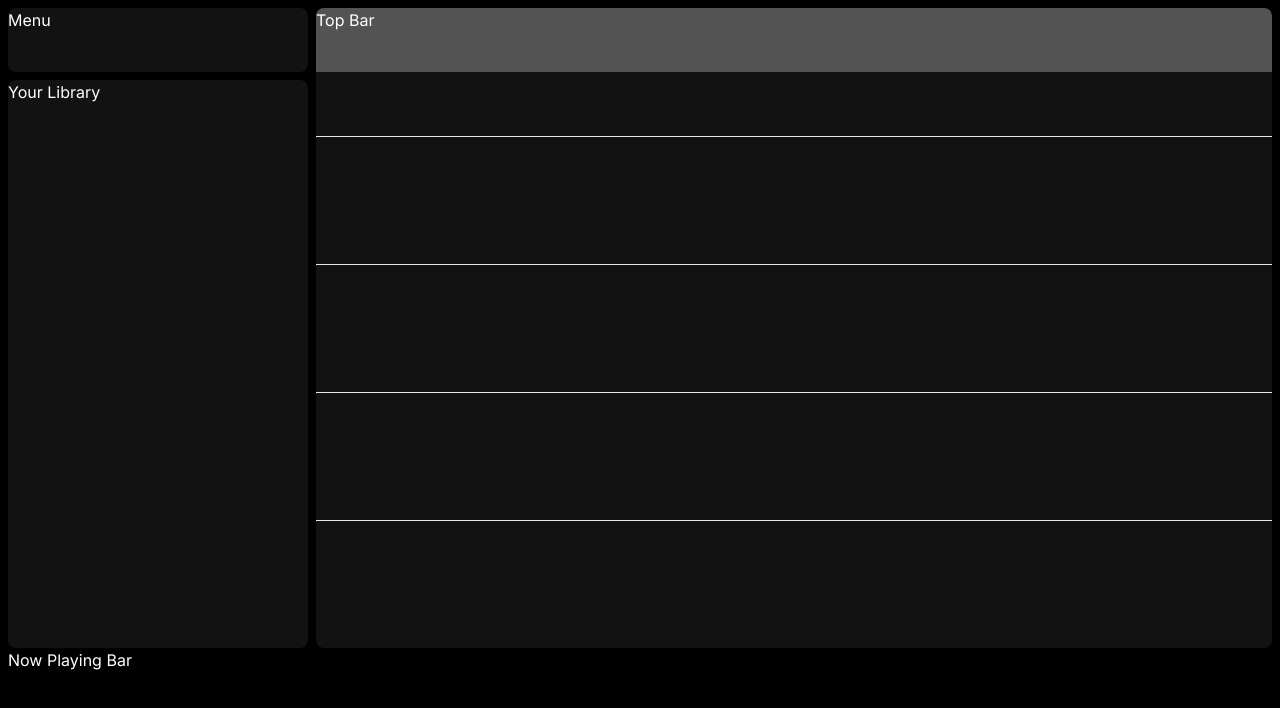
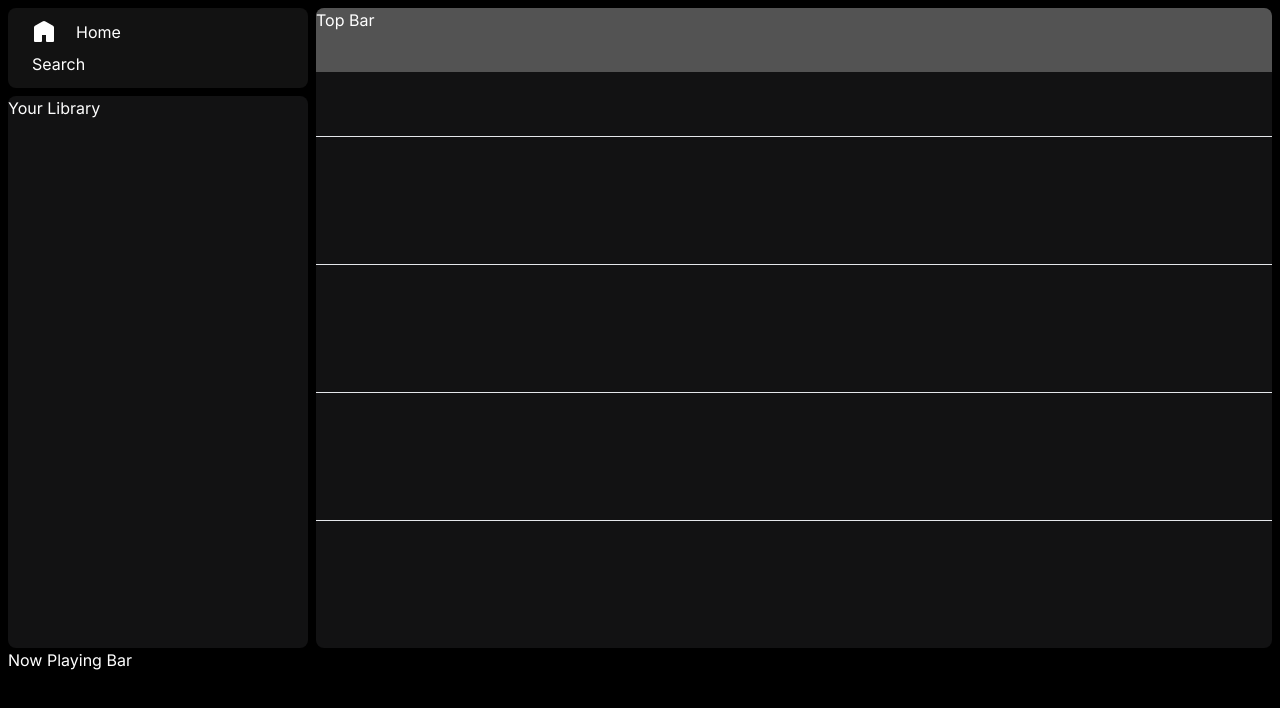
Before and after one commit to RaymarMonte/Spotify-Clone, a Next.js app: page / in a window 1280 px wide. Shown: the top 708 px of the page. Built offline with nearby package versions, Linux system fonts and the light colour scheme.

Commit message:
Added Home Menu

```diff
--- a/src/components/side-bar/menu.tsx
+++ /dev/null
@@ -1,7 +0,0 @@
-export function Menu() {
-    return (
-        <div className="w-full h-16 rounded-lg bg-[#121212]">
-            <p>Menu</p>
-        </div>
-    )
-}
--- /dev/null
+++ b/src/components/side-bar/menu/home-svg-path.tsx
@@ -0,0 +1,5 @@
+export function HomeSVGPath() {
+    return (
+        <path d="M13.5 1.515a3 3 0 0 0-3 0L3 5.845a2 2 0 0 0-1 1.732V21a1 1 0 0 0 1 1h6a1 1 0 0 0 1-1v-6h4v6a1 1 0 0 0 1 1h6a1 1 0 0 0 1-1V7.577a2 2 0 0 0-1-1.732l-7.5-4.33z"></path>
+    )
+}
--- /dev/null
+++ b/src/components/side-bar/menu/menu-item.tsx
@@ -0,0 +1,5 @@
+export function MenuItem() {
+    return (
+        <li className="px-3 py-1"></li>
+    )
+}
--- /dev/null
+++ b/src/components/side-bar/menu/menu.tsx
@@ -0,0 +1,19 @@
+import { HomeSVGPath } from "./home-svg-path";
+
+export function Menu() {
+    return (
+        <div className="w-full px-3 py-2 rounded-lg bg-[#121212]">
+            <ul>
+                <li className="px-3 py-1">
+                    <div className="flex gap-5">
+                        <svg height="24" width="24" className="fill-white">
+                            <HomeSVGPath />
+                        </svg>
+                        <span>Home</span>
+                    </div>
+                </li>
+                <li className="px-3 py-1">Search</li>
+            </ul>
+        </div>
+    )
+}
--- a/src/components/side-bar/side-bar.tsx
+++ b/src/components/side-bar/side-bar.tsx
@@ -1,15 +1,15 @@
 import { Library } from "./library";
-import { Menu } from "./menu";
+import { Menu } from "./menu/menu";
 
 export function SideBar() {
     return (
-        <div className="flex flex-col w-full h-full gap-2">
+        <nav className="flex flex-col w-full h-full gap-2">
             <div className="flex-none">
                 <Menu />
             </div>
             <div className="grow">
                 <Library />
             </div>
-        </div>
+        </nav>
     )
 }
```
